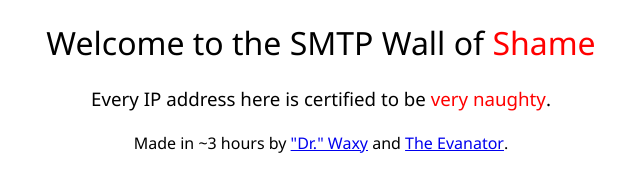
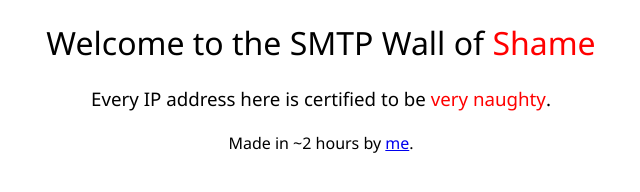
Before and after one commit to maxstc/smtphp, a website: page webclient/index.html in a window 1280 px wide. Shown: the whole page, without its empty margins (319-959 px from the left). Drawn offline with Linux system fonts and the light colour scheme; no server answers.

Commit message:
changed pronouns to me cause i accidentally finished it too fast on my own

```diff
--- a/webclient/index.html
+++ b/webclient/index.html
@@ -24,7 +24,7 @@
 <body>
     <h1><a>Welcome to the SMTP Wall of</a>&nbsp;<span>Shame</span></h1>
     <h3><a>Every IP address here is certified to be</a>&nbsp;<span>very naughty</span><a>.</a></h3>
-    <h4><a>Made in ~3 hours by</a>&nbsp;<a href="https://www.github.com/maxstc">"Dr." Waxy</a>&nbsp;<a>and</a>&nbsp;<a href="https://www.github.com/ebooth03">The Evanator</a><a>.</a></h4>
+    <h4><a>Made in ~2 hours by</a>&nbsp;<a href="https://www.github.com/maxstc">me<a>.</a></h4>
 </body>
 <script>
     function populateList(json) {
```
